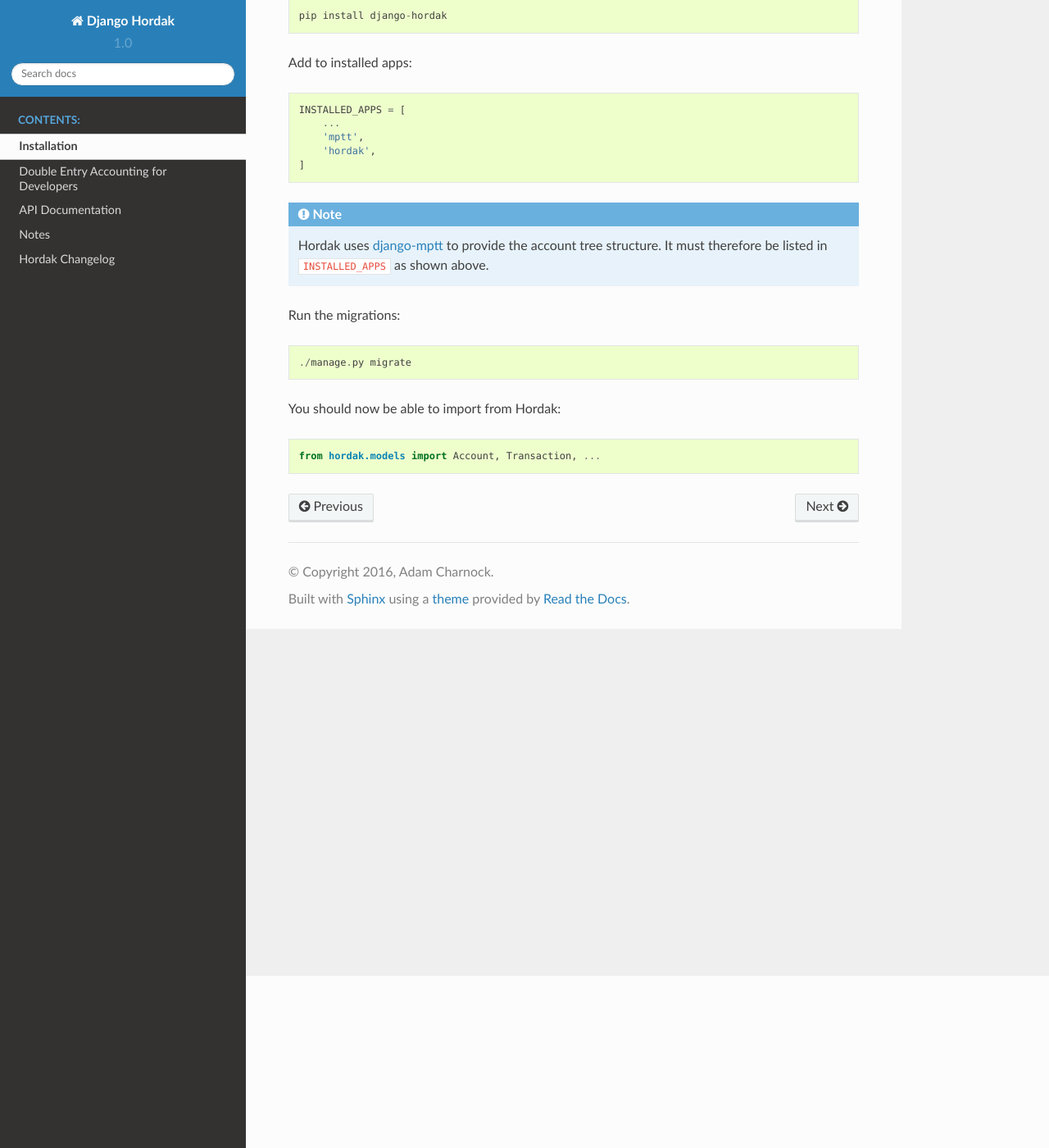
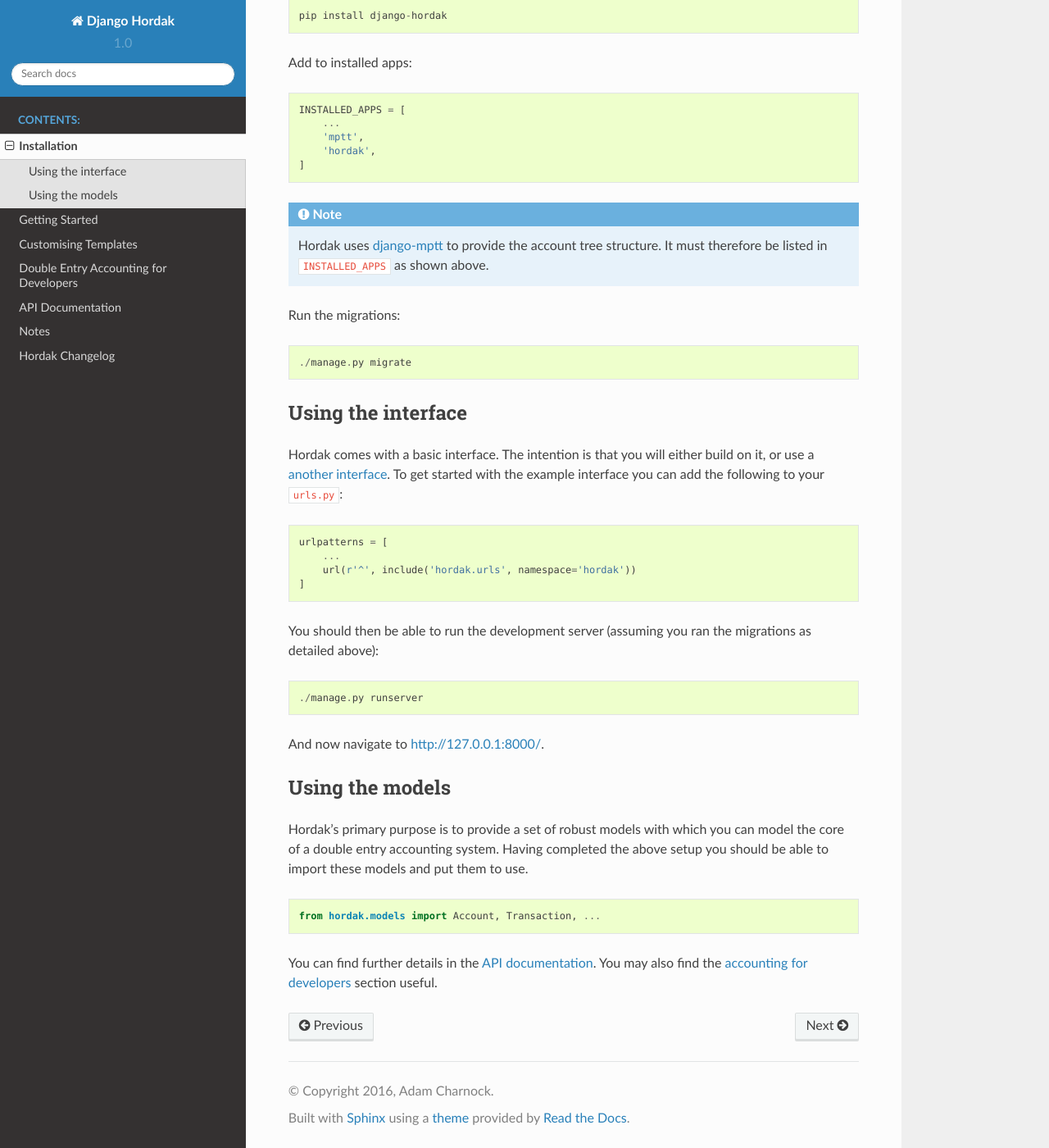
Before and after one commit to adamcharnock/django-hordak, a Sphinx documentation site: the page built from docs/installation.rst, in a window 1280 px wide and 1400 px high, scrolled down 210 px. Shown: the whole window at 82% size. Built offline with Sphinx 7.4.7 and the Read the Docs theme 2.0.0, drawn with Linux system fonts in a browser that asks for light colours.

Commit message:
Work on docs

```diff
--- a/docs/accounting-for-developers.rst
+++ b/docs/accounting-for-developers.rst
@@ -1,3 +1,5 @@
+.. _accounting_for_developers:
+
 Double Entry Accounting for Developers
 ======================================
 
--- a/docs/api/index.rst
+++ b/docs/api/index.rst
@@ -1,3 +1,5 @@
+.. _api:
+
 API Documentation
 =================
 
--- a/docs/api/models.rst
+++ b/docs/api/models.rst
@@ -1,3 +1,5 @@
+.. _api_models:
+
 Models
 ======
 
--- /dev/null
+++ b/docs/getting-started.rst
@@ -0,0 +1,5 @@
+Getting Started
+===============
+
+Hordak comes with a simple interface to get you started. This interface is
+basic by design,
--- a/docs/installation.rst
+++ b/docs/installation.rst
@@ -24,11 +24,41 @@ Run the migrations::
 
     ./manage.py migrate
 
-You should now be able to import from Hordak:
+Using the interface
+-------------------
+
+Hordak comes with a basic interface. The intention is that you will either build on it, or use a
+:ref:`another interface <interfaces>`. To get started with the example interface you can add the
+following to your ``urls.py``:
+
+.. code:: python
+
+    urlpatterns = [
+        ...
+        url(r'^', include('hordak.urls', namespace='hordak'))
+    ]
+
+You should then be able to run the development server (assuming you ran the migrations as detailed above):
+
+.. code::
+
+    ./manage.py runserver
+
+And now navigate to http://127.0.0.1:8000/.
+
+
+Using the models
+----------------
+
+Hordak's primary purpose is to provide a set of robust models with which you can model the core of a
+double entry accounting system. Having completed the above setup you should be able to import these
+models and put them to use.
 
 .. code:: python
 
     from hordak.models import Account, Transaction, ...
 
+You can find further details in the :ref:`API documentation <api>`.
+You may also find the :ref:`accounting for developers <accounting_for_developers>` section useful.
 
 .. _django-mptt: https://github.com/django-mptt/django-mptt
```
Also changed, not shown: other parts of docs/accounting-for-developers.rst (+1 -1 lines), docs/api/views.rst (+35 -0 lines), docs/customising-templates.rst (added, +26 -0 lines), docs/index.rst (+8 -0 lines).
